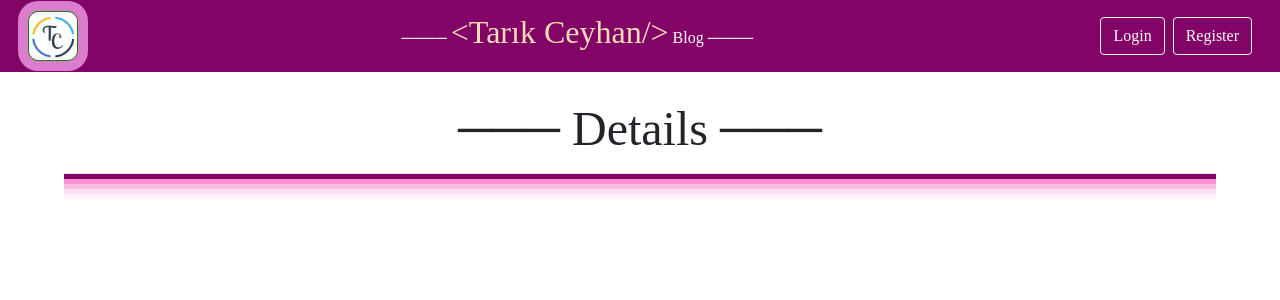
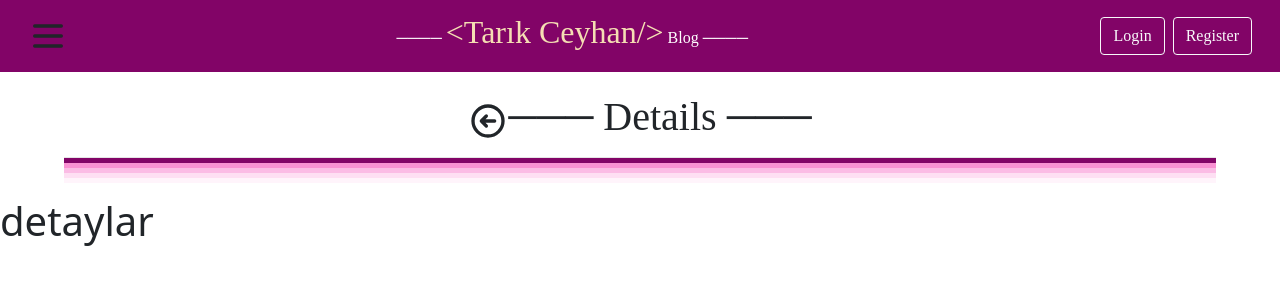
Before and after one commit to tceyhan/react-11-fireblog-app, a React (Create React App) app: page /details in a window 1280 px wide. Shown: the top 300 px of the page. Built offline with nearby package versions, Linux system fonts and the light colour scheme; no server answers; a web font is replaced by a local one.

Commit message:
components modified

```diff
--- a/src/app-router/AppRouter.js
+++ b/src/app-router/AppRouter.js
@@ -6,7 +6,7 @@ import Dashboard from "../pages/Dashboard";
 import About from "../pages/About";
 import Details from "../pages/Details";
 import NewBlog from "../pages/NewBlog";
-import PrivateRouter from "./PrivateRouter";
+// import PrivateRouter from "./PrivateRouter";
 import Notfound from "../pages/Notfound";
 
 const AppRouter = () => {
@@ -14,15 +14,15 @@ const AppRouter = () => {
     <Router>
       <Navbar />
       <Routes>
-        {/* <Route path="/" element={<Dashboard />} /> */}
+        <Route path="/" element={<Dashboard />} />
         <Route path="/about" element={<About />} />
         <Route path="/login" element={<Login />} />
         <Route path="/register" element={<Register />} />
         <Route path="/details" element={<Details/>} />
         <Route path="/newblog" element={<NewBlog/>}/>
-        <Route path="/" element={<PrivateRouter />}>
+        {/* <Route path="/" element={<PrivateRouter />}>
           <Route path="" element={<Dashboard />} />
-        </Route>
+        </Route> */}
         <Route path="*" element={<Notfound />} />
 
       </Routes>
--- /dev/null
+++ b/src/assets/BackSvg.js
@@ -0,0 +1,21 @@
+import * as React from "react"
+
+const BackSvg = (props) => (
+  <svg
+    xmlns="http://www.w3.org/2000/svg"
+    className="h-6 w-6"
+    fill="none"
+    viewBox="0 0 24 24"
+    stroke="currentColor"
+    strokeWidth={2}
+    {...props}
+  >
+    <path
+      strokeLinecap="round"
+      strokeLinejoin="round"
+      d="m11 15-3-3m0 0 3-3m-3 3h8M3 12a9 9 0 1 1 18 0 9 9 0 0 1-18 0z"
+    />
+  </svg>
+)
+
+export default BackSvg
--- /dev/null
+++ b/src/assets/MenuSvg.js
@@ -0,0 +1,21 @@
+import * as React from "react"
+
+const MenuSvg = (props) => (
+  <svg
+    xmlns="http://www.w3.org/2000/svg"
+    className="h-6 w-6"
+    fill="none"
+    viewBox="0 0 24 24"
+    stroke="currentColor"
+    strokeWidth={2}
+    {...props}
+  >
+    <path
+      strokeLinecap="round"
+      strokeLinejoin="round"
+      d="M4 6h16M4 12h16M4 18h16"
+    />
+  </svg>
+)
+
+export default MenuSvg
--- a/src/components/BlogCard.js
+++ b/src/components/BlogCard.js
@@ -52,7 +52,7 @@ const BlogCard = ({id}) => {
       <CardHeader
         avatar={
           <Avatar sx={{ bgcolor: red[500] }} aria-label="recipe">
-            {currentUser?.displayName[0]}
+            {'A'}
           </Avatar>
         }
         action={
@@ -60,7 +60,7 @@ const BlogCard = ({id}) => {
             <MoreVertIcon />
           </IconButton>
         }
-        title={currentUser?.displayName}
+        title={"title"}
         subheader={date}
       />
       <CardMedia
--- a/src/components/Navbar.js
+++ b/src/components/Navbar.js
@@ -2,24 +2,29 @@ import React, { useContext } from "react";
 import { Link, useNavigate } from "react-router-dom";
 import { logOut } from "../helpers/firebase";
 import { AuthContext } from "../contexts/AuthContext";
-import cwjpeg from "../assets/logo2.png";
+// import cwjpeg from "../assets/logo2.png";
 import "../styles/navbar.css";
+import MenuSvg from "../assets/MenuSvg";
+
 
 
 const Navbar = () => {
+
   const navigate = useNavigate();
+
   const { currentUser } = useContext(AuthContext);
-  const handleLogout = () => {
-    logOut()
-    navigate("/");
-  }
-
 
   return (
     <div >
       <nav className="navbar navbar-expand-lg">
         <div className="container-fluid">
-          <img src={cwjpeg} alt="navbar-icon" onClick={() => navigate("/")}/>
+          {currentUser ? (
+          <MenuSvg style={{width:"40px"}} onClick={() => navigate("/")}/>
+          ):(
+            <MenuSvg style={{width:"40px"}} onClick={() => navigate("/login")}/>
+          )}
+
+          {/* <img src={cwjpeg} alt="navbar-icon" />        */}
           <Link to={"/about"} className="navbar-brand text-white">
             <h6> ──── <span style={{fontSize:"2rem",color:"#F5DEB3"}}>{"<Tarık Ceyhan/>"}</span> Blog ────</h6>
           </Link>
@@ -52,7 +57,7 @@ const Navbar = () => {
             {currentUser? (
               <button
                 className="ms-2 btn btn-outline-light"
-                onClick={() => handleLogout()}
+                onClick={() => logOut()}
               >
                 Logout
               </button>
--- a/src/contexts/AuthContext.js
+++ b/src/contexts/AuthContext.js
@@ -4,21 +4,21 @@ import { userObserver } from "../helpers/firebase";
 export const AuthContext = createContext();
 
 const AuthContextProvider = ({ children }) => {
+
   const [currentUser, setCurrentUser] = useState();
 
   useEffect(() => {
     userObserver(setCurrentUser);
   }, []);
-
   //  useeffect kullanıyoruz ki currentuser ilk geldiği anda tutabilelim.
-
   return (
     <AuthContext.Provider value={{ currentUser }}>
       {children}
+      {/* props.children olur eğer yukarda destructured yapılmazsa */}
     </AuthContext.Provider>
   );
 
 };
 export default AuthContextProvider;
 
-//  bu context bütün application ı sarmalaması lazım ki user işlemlerini her yerde kullanabilelim.app.js yi sarmalar.
+{/* bu context bütün application ı sarmalaması lazım ki user işlemlerini her yerde kullanabilelim.app.js yi sarmalar. */}
--- a/src/helpers/firebase.js
+++ b/src/helpers/firebase.js
@@ -1,7 +1,7 @@
 import { initializeApp } from "firebase/app";
 import {
+  getAuth,
   createUserWithEmailAndPassword,
-  getAuth,
   GoogleAuthProvider,
   onAuthStateChanged,
   sendPasswordResetEmail,
@@ -20,12 +20,12 @@ import {
 //* https://console.firebase.google.com/ => project settings
 
 // const firebaseConfig = {
-//   apiKey: process.env.REACT_APP_apiKey,
-//   authDomain: process.env.REACT_APP_authDomain,
-//   projectId: process.env.REACT_APP_projectId,
-//   storageBucket: process.env.REACT_APP_storageBucket,
-//   messagingSenderId: process.env.REACT_APP_messagingSenderId,
-//   appId: process.env.REACT_APP_appId,
+//   apiKey:process.env.REACT_APP_apiKey,
+//   authDomain:process.env.REACT_APP_authDomain,
+//   projectId:process.env.REACT_APP_projectId,
+//   storageBucket:process.env.REACT_APP_storageBucket,
+//   messagingSenderId:process.env.REACT_APP_messagingSenderId,
+//   appId:process.env.REACT_APP_appId,
 // };
 
 const firebaseConfig = {
@@ -46,14 +46,11 @@ const auth = getAuth(app);
 export const createUser = async (email, password, displayName, navigate) => {
   try {
     //? yeni bir kullanıcı oluşturmak için kullanılan firebase metodu
-    let userCredential = await createUserWithEmailAndPassword(
-      auth,
-      email,
-      password
-    );
+    let userCredential = await createUserWithEmailAndPassword(auth,email,password);
     //? kullanıcı profilini güncellemek için kullanılan firebase metodu
     await updateProfile(auth.currentUser, {
       displayName: displayName,
+
     });
     navigate("/");
     toastSuccessNotify("Registered successfully!");
@@ -67,6 +64,7 @@ export const createUser = async (email, password, displayName, navigate) => {
 //* https://console.firebase.google.com/
 //* => Authentication => sign-in-method => enable Email/password
 //! Email/password ile girişi enable yap
+
 export const signIn = async (email, password, navigate) => {
   try {
     //? mevcut kullanıcının giriş yapması için kullanılan firebase metodu
@@ -105,7 +103,7 @@ export const userObserver = (setCurrentUser) => {
 //* https://console.firebase.google.com/
 //* => Authentication => sign-in-method => enable Google
 //! Google ile girişi enable yap
-export const signUpProvider = (navigate) => {
+export const signUpProvider = (navigate,photoURL) => {
   //? Google ile giriş yapılması için kullanılan firebase metodu
   const provider = new GoogleAuthProvider();
   //? Açılır pencere ile giriş yapılması için kullanılan firebase metodu
@@ -113,6 +111,9 @@ export const signUpProvider = (navigate) => {
     .then((result) => {
       console.log(result);
       navigate("/");
+      // foto göstermeyi daha sonra dene
+      const photoURL = result.user.photoURL;
+      console.log(photoURL);
     })
     .catch((error) => {
       // Handle Errors here.
--- a/src/pages/Dashboard.js
+++ b/src/pages/Dashboard.js
@@ -8,9 +8,10 @@ import BlogCard from '../components/BlogCard'
 import { AuthContext } from '../contexts/AuthContext';
 import { useNavigate } from 'react-router-dom';
 
+
 const Dashboard = () => {
-  const navigate = useNavigate()
 
+  const navigate = useNavigate();
   const [blogs, setBlogs] = useState(
   [
   {id:1, title:"a", image:"aa"},
@@ -18,29 +19,19 @@ const Dashboard = () => {
   {id:3, title:"c", image:"aa"},
   {id:4, title:"d", image:"aa"},
   {id:5, title:"d", image:"aa"},
-  {id:1, title:"a", image:"aa"},
-  {id:2, title:"b", image:"aa"},
-  {id:3, title:"c", image:"aa"},
-  {id:4, title:"d", image:"aa"},
-  {id:5, title:"d", image:"aa"},
+
   ]);
 
   const { currentUser } = useContext(AuthContext);
 
   return (
-    <Box sx={{ flexGrow: 1, mt:"1vw", ml:"5vw", mr:"5vw", }}>
+    <Box sx={{ flexGrow: 1, mt:"1vw", ml:"5vw", mr:"5vw" }}>
       <div className="dashboard-header"> ─── Dashboard ───</div>
-      <Grid container spacing={{ xs: 2, md: 3 }} columns={{ xs: 4, sm: 8, md: 12 }} sx={{bgcolor:"green"}}>
-
-        {
-        blogs.map((blog) => (
-        <Grid item xs={3} sm={4} md={3} sx={{bgcolor:"red"}}>
-            <BlogCard key={blog.id} {...blog} />
-            {blog.title}
-        </Grid>
+      <Grid container spacing={{ xs: 2, md: 3 }} columns={{ xs: 4, sm: 8, md: 12 }} sx={{bgcolor:"lightgray",  justifyContent:"space-around", gap:2 }}>
+        { blogs.map((blog) => (
+          <BlogCard key={blog.id} {...blog} onClick={() => navigate("/details")} />
         ))
         }
-
       </Grid>
     </Box>
   );
--- a/src/pages/Details.js
+++ b/src/pages/Details.js
@@ -1,15 +1,19 @@
-
+import { useParams, useNavigate } from "react-router-dom";
+import BackSvg from "../assets/BackSvg";
 
 const Details = () => {
+
+ const params = useParams();
+  const { id } = params;
+  const navigate = useNavigate();
+
   return (
     <div>
-      <div className="dashboard-header"> ─── Details ───</div>
-
-
-
-
-
-
+      <div className="dashboard-header">
+      <BackSvg style={{width:"40px"}} onClick={() => navigate(-1)}/>
+      <h1> ─── Details ───</h1>
+      </div>
+      <h1>detaylar{id}</h1>
 
     </div>
   )
--- a/src/pages/Login.js
+++ b/src/pages/Login.js
@@ -47,12 +47,13 @@ export default function SignIn() {
 
   const handleSubmit = (e) => {
     e.preventDefault();
+    //? firebase.js'de yaptığımız sıgnIn metodunu kullanarak login yapıyoruz
     signIn(email, password, navigate);
     console.log(email, password);
   };
 
   const handleProviderLogin = () => {
-    signUpProvider(navigate);
+     signUpProvider(navigate);
   };
 
   return (
--- a/src/pages/Register.js
+++ b/src/pages/Register.js
@@ -46,14 +46,13 @@ const Register = () => {
 
   const handleSubmit = (e) => {
     const displayName = `${firstName} ${lastName}`;
+
     e.preventDefault();
+    //? firebase.js'de yaptığımız createUser metodunu kullanarak kullanıcıyı oluşturuyoruz.
     createUser(email, password, displayName, navigate);
-    console.log(firstName, lastName, email, password);
+    console.log(firstName, lastName, displayName, email, password);
+
   };
-
-
-
-
 
   return (
   <div className='register'>
@@ -121,12 +120,7 @@ const Register = () => {
                   onChange={(e) => setPassword(e.target.value)}
                 />
               </Grid>
-              <Grid item xs={12}>
-                <FormControlLabel
-                  control={<Checkbox value="allowExtraEmails" color="primary" required/>}
-                  label="I want to receive post via email."
-                />
-              </Grid>
+
             </Grid>
             <Button
               type="submit"
```
